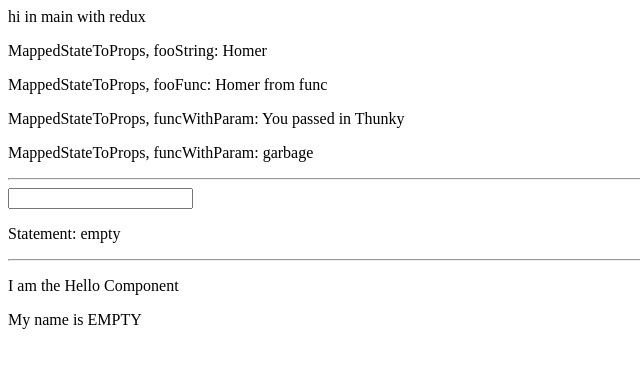
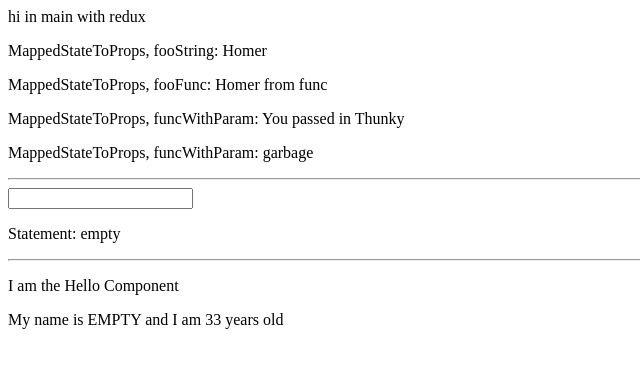
Before and after one commit to AdilKhn/hello-react, a React (Create React App) app: page / in a window 1280 px wide. Shown: the top 368 px of the page, without its empty margins (0-640 px from the left). Built offline with nearby package versions, Linux system fonts and the light colour scheme.

Commit message:
pass multiple props

```diff
--- a/src/components/Hello.js
+++ b/src/components/Hello.js
@@ -3,10 +3,10 @@ import React from 'react';
 function capIt(input){
   return input.toUpperCase();
 }
-const Hello = ({myName}) => (
+const Hello = (props) => (
     <div>
       <p>I am the Hello Component </p>
-      <p>My name is {capIt(myName)}</p>
+      <p>My name is {capIt(props.myName)} and I am {props.age} years old</p>
     </div>
 )
 
--- a/src/components/Main.js
+++ b/src/components/Main.js
@@ -36,6 +36,4 @@ export default class Main extends Component{
       </div>
     )
   }
-
-
 }
--- a/src/components/MainWithReactReduxTogether.js
+++ b/src/components/MainWithReactReduxTogether.js
@@ -45,7 +45,7 @@ class MainWithReactReduxTogether extends Component{
           <p>Statement: {this.props.statement}</p>
         </div>
         <hr/>
-        <Hello myName={this.props.statement}/>
+        <Hello myName={this.props.statement} age={33}/>
       </div>
     )
   }
```
